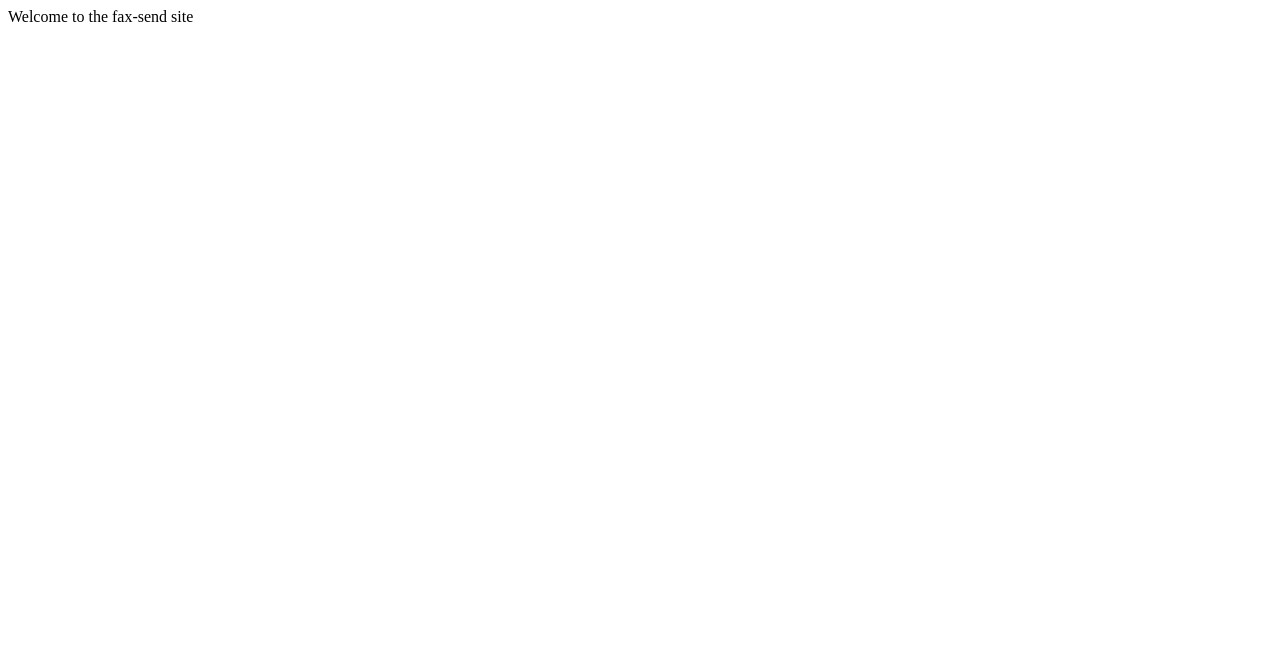
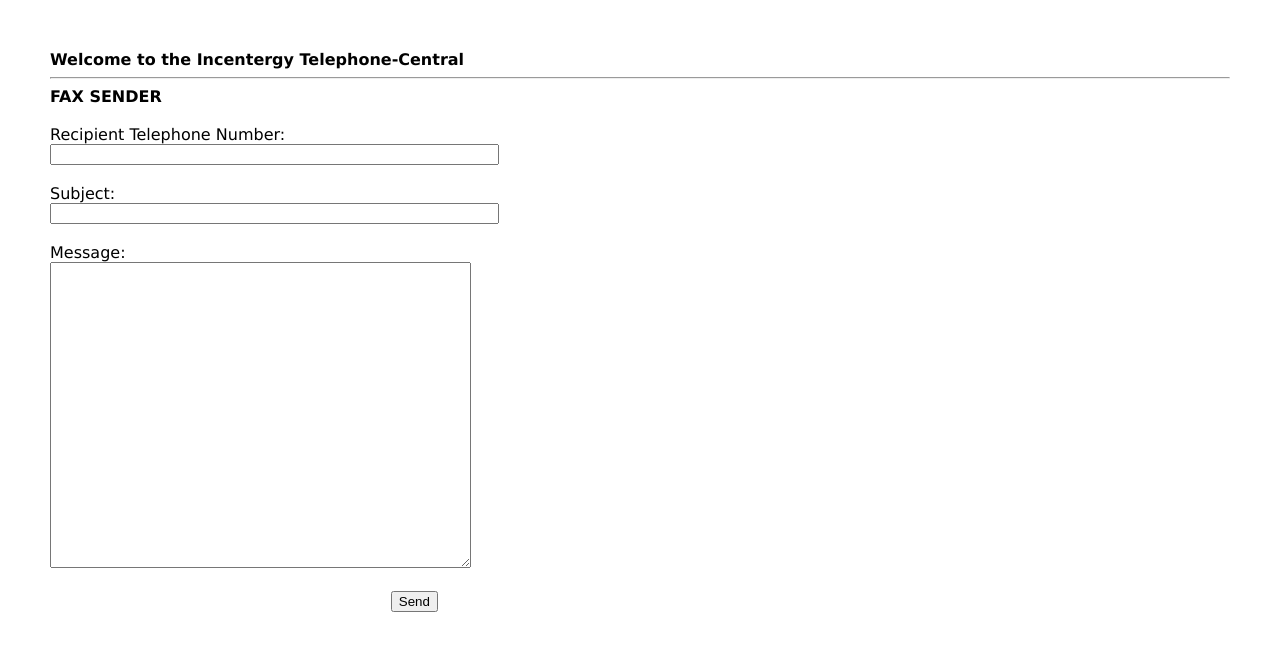
Before and after one commit to pablitomilenio/t38-and-iax-containerbase, a website: page website/express/index.html in a window 1280 px wide. Drawn offline with Linux system fonts and the light colour scheme.

Commit message:
New Faxing Page

```diff
--- a/website/express/index.html
+++ b/website/express/index.html
@@ -1,6 +1,33 @@
 <!DOCTYPE html>
+<header>
+    <link rel="stylesheet" href="./styles/all.css">
+</header>
 <body>
-Welcome to the fax-send site
-
+    <b>Welcome to the Incentergy Telephone-Central</b>
+    <hr>
+    <b>FAX SENDER</b>
+    <form>
+    <br>
+        Recipient Telephone Number: <br>
+        <input type="text" size="53"></input>
+        <br><br>
+        Subject: <br>
+        <input type="text" size="53"></input>
+        <br><br>
+        Message: <br>
+        <textarea rows="20" cols="50"></textarea>
+        <br><br>
+        &nbsp;&nbsp;&nbsp;&nbsp;&nbsp;&nbsp;
+        &nbsp;&nbsp;&nbsp;&nbsp;&nbsp;&nbsp;
+        &nbsp;&nbsp;&nbsp;&nbsp;&nbsp;&nbsp;
+        &nbsp;&nbsp;&nbsp;&nbsp;&nbsp;&nbsp;
+        &nbsp;&nbsp;&nbsp;&nbsp;&nbsp;&nbsp;
+        &nbsp;&nbsp;&nbsp;&nbsp;&nbsp;&nbsp;
+        &nbsp;&nbsp;&nbsp;&nbsp;&nbsp;&nbsp;
+        &nbsp;&nbsp;&nbsp;&nbsp;&nbsp;&nbsp;
+        &nbsp;&nbsp;&nbsp;&nbsp;&nbsp;&nbsp;
+        &nbsp;&nbsp;&nbsp
+        <button>Send</button>
+    </form>
 </body>
 </html>
--- /dev/null
+++ b/website/express/styles/all.css
@@ -0,0 +1,5 @@
+body {
+    font-family: 'Lucida Sans', 'Lucida Sans Regular', 'Lucida Grande', 'Lucida Sans Unicode', Geneva, Verdana, sans-serif;
+    margin: 50px;
+    background-color:white;
+}
```
Also changed, not shown: kubernetes/deployment.yaml (deleted, +0 -21 lines), README.md, Start-Fax-Service/deployment.yaml (renamed from Pablo/deployment.yaml), Start-Fax-Service/service.yaml (renamed from Pablo/service.yaml), backup-working-scripts/logs.txt (renamed from logs.txt), 4 other files.
